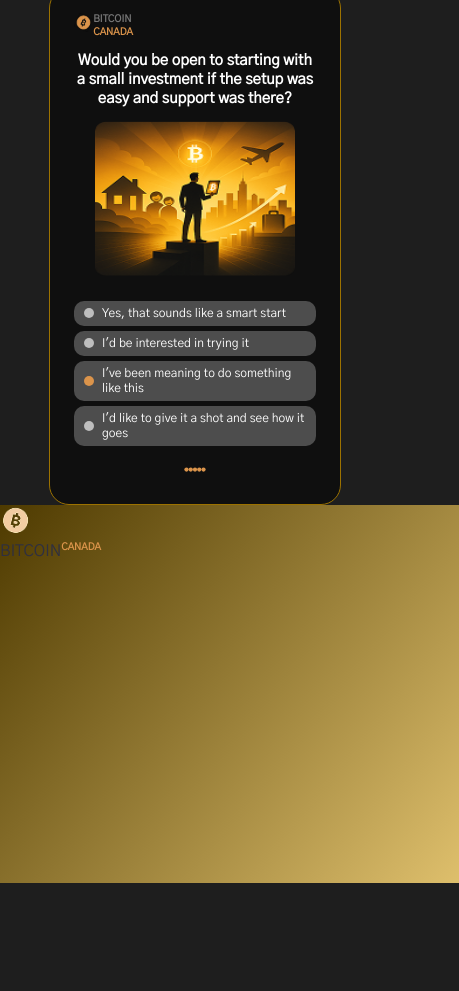
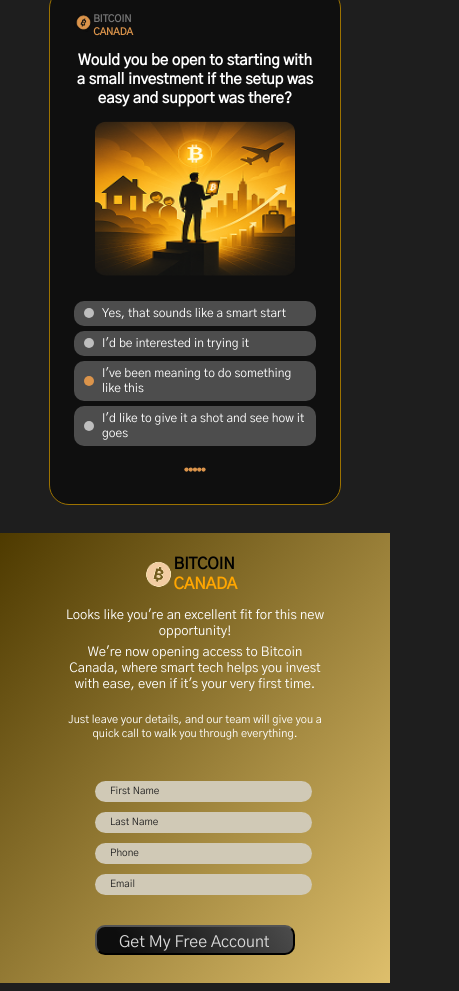
Before and after one commit to leguter/Crypto-quiz, a plain HTML site: page index.html in a window 390 px wide. Shown: the part 3125-4116 px from the top of the page, 459 px wide, since content can reach past the window. Before the commit the page ends 4008 px from the top, so only its background shows below. Drawn offline with Linux system fonts and the light colour scheme.

Commit message:
finish mobile version

```diff
--- a/css/styles.css
+++ b/css/styles.css
@@ -10,7 +10,7 @@ body {
 }
 .container {
     /* width: 375px; */
-height: 705px;
+/* height: 705px; */
 margin-left: auto;
 margin-top: 0;
 margin-right: auto;
@@ -336,10 +336,131 @@ color: #fff;
 /* ------------------------------------------- */
 
 .footer-container {
-    width: 459px;
-height: 378px;
+    min-width: 320px;
+/* height: 378px; */
 background: linear-gradient(129deg, #4e3a00 0%, #debf6c 100%);
+margin-top: 28px;
+padding-bottom:28px;
 }
+.footer-div {
+
+     display: flex;
+    flex-wrap: nowrap;
+    flex-direction: row;
+   width: 105px;
+    margin-left: auto;
+margin-right: auto;
+height: 26px;
+padding-top: 28px;
+padding-bottom: 21px;
+}
+.footer-logo {
+     font-family: var(--font-family);
+font-weight: 700;
+width: 105px;
+font-size: 10px;
+text-transform: uppercase;
+color: #777;
+ display: flex;
+flex-wrap: nowrap;
+align-items: center;
+
+/* justify-content: center; */
+}
+.logo-container-footer {
+font-family: var(--font-family);
+font-weight: 800;
+font-size: 16px;
+text-transform: uppercase;
+color: #000;
+ display: flex;
+    flex-wrap: wrap;
+}
+.logo-part-footer {
+ font-family: var(--font-family);
+font-weight: 800;
+font-size: 16px;
+text-transform: uppercase;
+color: #ffa600;
+}
+.text-footer {
+    font-family: var(--font-family);
+font-weight: 500;
+font-size: 13px;
+margin: 0;
+padding: 0 0 5px 0;
+text-align: center;
+color: #fff;
+}
+.text-h3 {
+    font-family: var(--font-family);
+font-weight: 300;
+font-size: 11px;
+margin: 0;
+text-align: center;
+color: #fff;
+padding-top: 15px;
+}
+.text-container {
+    /* display: flex;
+    flex-direction: column;
+    gap: 21px; */
+    width:265px;
+    text-align: center;
+        margin-left: auto;
+margin-right: auto;
+padding-bottom: 40px;
+}
+.form-footer {
+    display: flex;
+    flex-direction: column;
+    gap: 10px;
+    width: 200px;
+            margin-left: auto;
+margin-right: auto;
+padding-bottom: 30px;
+}
+.input-footer {
+    border: 0;
+border-radius: 20px;
+padding-left: 15px;
+padding-top: 4px;
+padding-bottom: 4px;
+/* padding: 4px ; */
+width: 200px;
+/* height: 5px; */
+background: #d0c9b6;
+font-family: var(--font-family);
+font-weight: 300;
+font-size: 10px;
+color: #202020;
+/* transform: rotate(90deg); */
+}
+.input-footer::placeholder {
+    font-family: var(--font-family);
+font-weight: 300;
+font-size: 10px;
+/* padding-left: 15px; */
+color: #202020;
+}
+.btn-submit {
+    border-radius: 10px;
+padding: 5px 22px;
+width: 200px;
+height: 30px;
+background: linear-gradient(56deg, #0d0d0d 15.35%, #4c4c4c 100%);
+font-family: var(--font-family);
+font-weight: 500;
+font-size: 16px;
+color: #d9d9d9;
+display: flex;
+    margin-left: auto;
+margin-right: auto;
+/* margin-bottom: 28px; */
+}
+        /* margin-left: auto;
+margin-right: auto;
+} */
 /* .input-quiz {
         border-radius: 10px;
     padding: 5px 10px;
--- a/index.html
+++ b/index.html
@@ -320,9 +320,21 @@
    </main>
    <footer class="footer-container">
  <div class="footer-div">
-        <a href="./index.html" class="footer-logo"><img src="./images/Bitcoinfooter.png" alt="bitcoine" width="31" height="31"><span class="logo-container">BITCOIN<span class="logo-part">CANADA</span></span></a>
-            </div>
+        <a href="./index.html" class="footer-logo"><img src="./images/Bitcoinfooter.png" alt="bitcoine" width="31" height="31"><span class="logo-container-footer">BITCOIN<span class="logo-part-footer">CANADA</span></span></a>
 
+</div>
+ <div class="text-container">
+        <h2 class="text-footer">Looks like you're an excellent fit for this new opportunity! </h2>
+ <h2 class="text-footer">We're now opening access to Bitcoin Canada, where smart tech helps you invest with ease, even if it's your very first time.</h2>
+ <h3 class="text-h3">Just leave your details, and our team will give you a quick call to walk you through everything.</h3>
+ </div>
+ <form class="form-footer">
+    <input class="input-footer" type="text" id="name" placeholder="First Name"/>
+     <input class="input-footer" type="text" id="lastName" placeholder="Last Name"/>
+     <input  class="input-footer" type="text" id="phone" placeholder="Phone"/>
+      <input class="input-footer" type="text" id="mail" placeholder="Email"/>
+ </form>
+ <button class="btn-submit" type="submit">Get My Free Account</button>
    </footer>
    <!-- <main>
    <section class="st-section">
```
